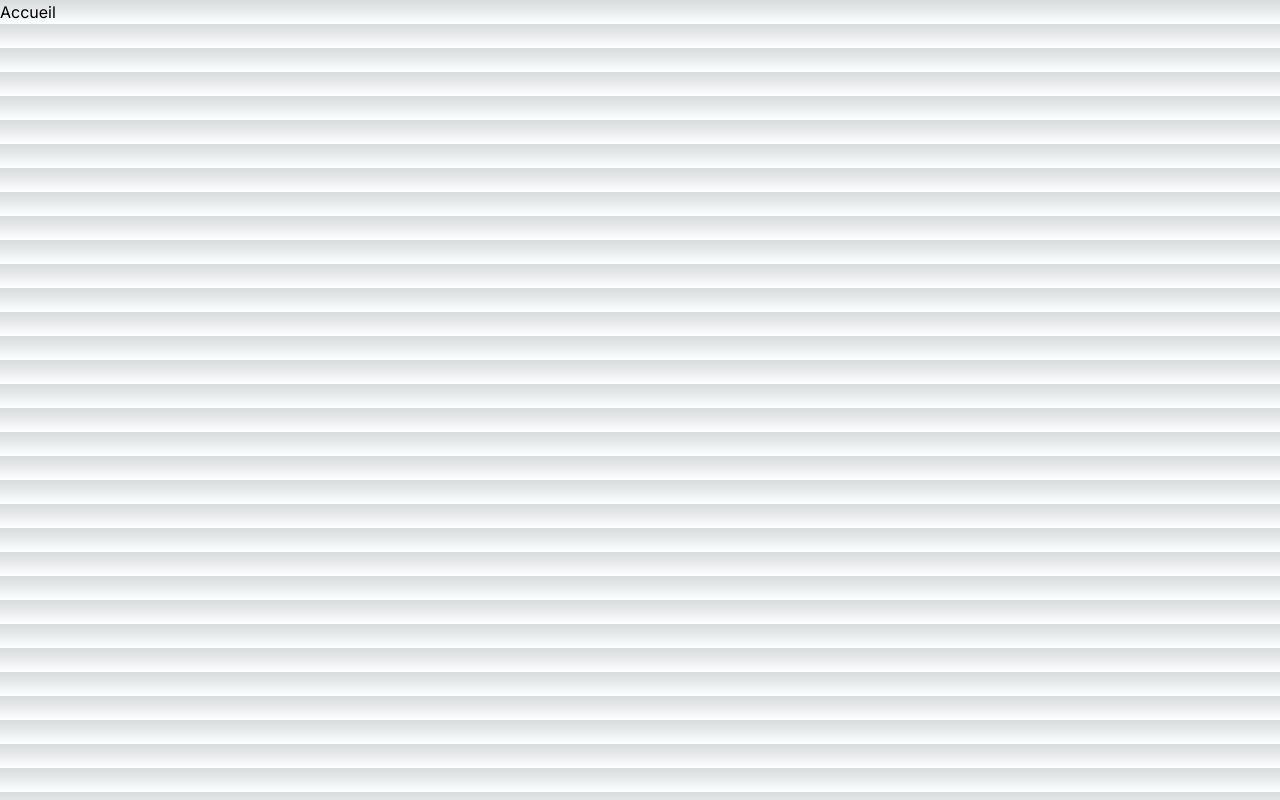
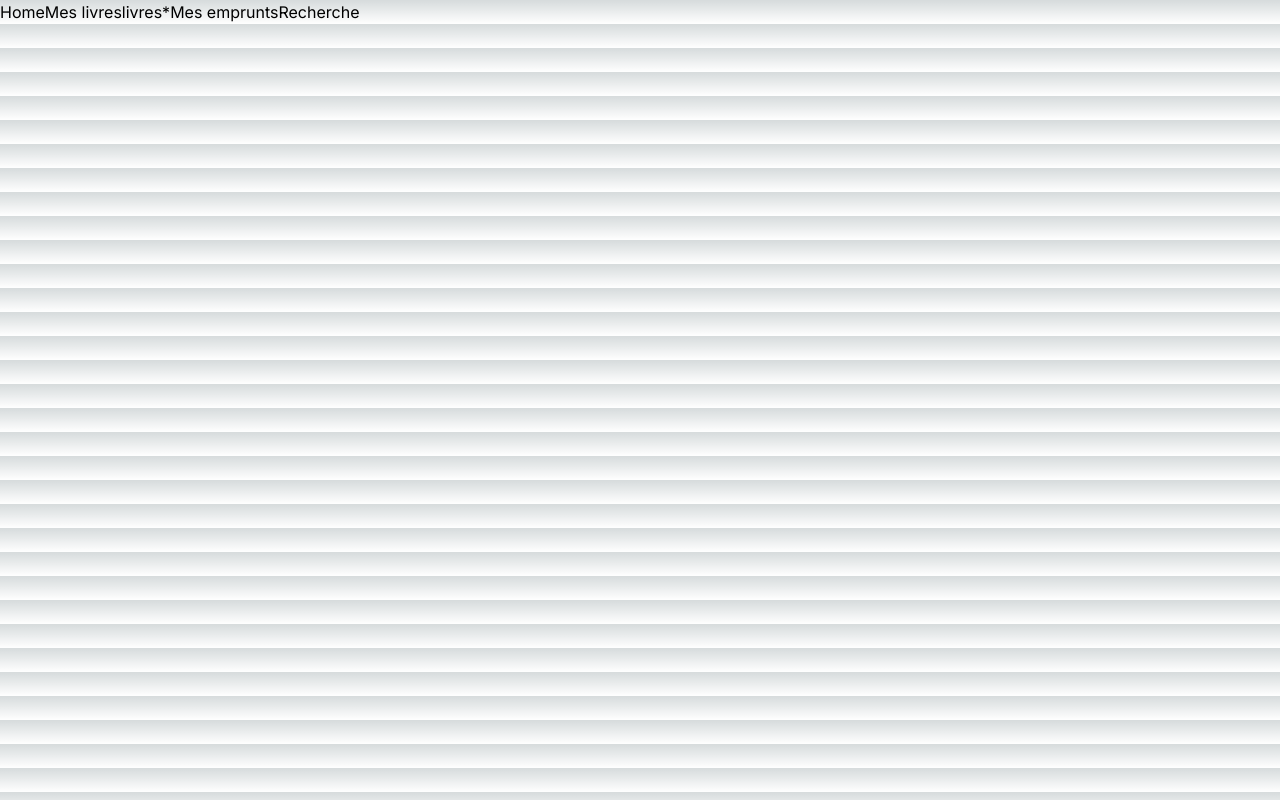
Before and after one commit to smaestri/sharebook-udemy-nextjs, a Next.js app: page / in a window 1280 px wide. Built offline with nearby package versions, Linux system fonts and the light colour scheme.

Commit message:
add link

```diff
--- a/src/app/page.tsx
+++ b/src/app/page.tsx
@@ -1,4 +1,12 @@
+import Link from "next/link";
 
 export default async function Home() {
-  return <div>Accueil</div>
+  return <div>
+    <Link href="/">Home</Link>
+    <Link href="my-books">Mes livres</Link>
+    <Link href="list-books">livres</Link>*
+    <Link href="borrows">Mes emprunts</Link>
+    <Link href="search">Recherche</Link>
+
+    </div>
 }
```
